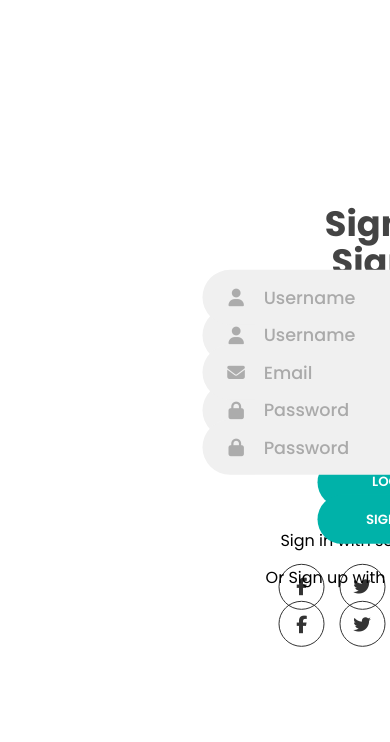
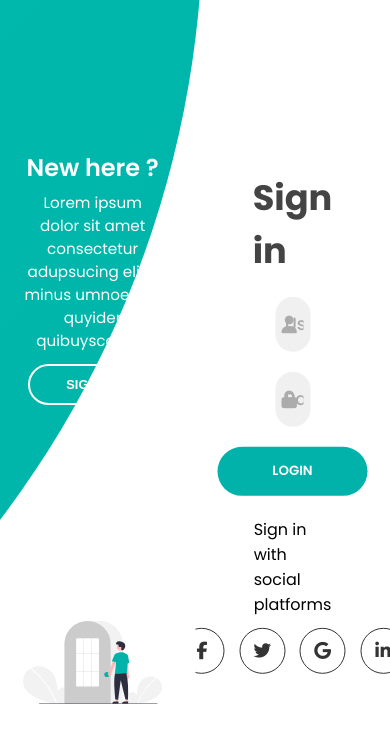
Before and after one commit to marceldantas/login-registration-form, a plain HTML site: page index.html in a window 390 px wide. Drawn offline with Linux system fonts and the light colour scheme.

Commit message:
responsive-form

```diff
--- /dev/null
+++ b/app.js
@@ -0,0 +1,7 @@
+const sign_in_btn = document.querySelector("#sign-in-btn");
+const sign_up_btn = document.querySelector("#sign-up-btn");
+const container = document.querySelector(".container");
+
+sign_up_btn.addEventListener('click', () => {
+    container.classList.add("sign-up-mode")
+});
--- a/index.html
+++ b/index.html
@@ -80,8 +80,30 @@
             </div>
         </div>
 
-        <div class="panels-container"></div>
+        <div class="panels-container">
+            <div class="panel left-panel">
+                <div class="content">
+                    <h3>New here ?</h3>
+                    <p>Lorem ipsum dolor sit amet consectetur adupsucing elite, minus umnoerdur quyider quibuyscasmn</p>
+                    <button class="btn transparent" id="sign-up-btn">Sign up</button>
+                </div>
+
+                <img src="img/login.svg" class="image" alt="">
+            </div>
+
+            <div class="panel right-panel">
+                <div class="content">
+                    <h3>One of us ?</h3>
+                    <p>Lorem ipsum dolor sit amet consectetur adupsucing elite, minus umnoerdur quyider quibuyscasmn</p>
+                    <button class="btn transparent" id="sign-in-btn">Sign in</button>
+                </div>
+
+                <img src="img/signin.svg" class="image" alt="">
+            </div>
+        </div>
     </div>
+
+    <script src="app.js"></script>
 </body>
 
 </html>
--- a/style.css
+++ b/style.css
@@ -18,6 +18,19 @@ body, input{
     overflow: hidden;
 }
 
+.container:before{
+    content: '';
+    position: absolute;
+    width: 2000px;
+    height: 2000px;
+    border-radius: 50%;
+    background: linear-gradient(-45deg, rgb(0, 178, 169), rgb(0, 199, 177));
+    top: -10%;
+    right: 48%;
+    transform: translateY(-50%);
+    z-index: 6;
+}
+
 .forms-container{
     position: absolute;
     width: 100%;
@@ -34,6 +47,7 @@ body, input{
     width: 50%;
     display: grid;
     grid-template-columns: 1fr;
+    z-index: 5;
 }
 
 form{
@@ -41,8 +55,19 @@ form{
     align-items: center;
     justify-content: center;
     flex-direction: column;
+    padding: 0 5rem;
+    overflow: hidden;
     grid-column: 1 / 2;
     grid-row: 1 / 2;
+}
+
+form.sign-in-form{
+    z-index: 2;
+}
+
+form.sign-up-form{
+    z-index: 1;
+    opacity: 0;
 }
 
 .title{
@@ -133,3 +158,65 @@ form{
     color: rgb(0, 199, 177); /* (BEEP CLARO) #00C7B1 */
     border-color: rgb(0, 199, 177); /* #00C7B1 */
 }
+
+.panels-container{
+    position: absolute;
+    width: 100%;
+    height: 100%;
+    top: 0;
+    left: 0;
+    display: grid;
+    grid-template-columns: repeat(2, 1fr);
+}
+
+.panel{
+    display: flex;
+    flex-direction: column;
+    align-items: flex-end;
+    justify-content: space-around;
+    text-align: center;
+    z-index: 7;
+}
+
+.left-panel{
+    pointer-events: all;
+    padding: 3rem 17% 2rem 12%;
+}
+
+.right-panel{
+    pointer-events: none;
+    padding: 3rem 12% 2rem 17%;
+}
+
+.panel .content{
+    color: white;
+}
+
+.panel h3{
+    font-weight: 600;
+    line-height: 1;
+    font-size: 1.5rem;
+}
+
+.panel p{
+    font-size: 0.95rem;
+    padding: 0.7rem 0;
+}
+
+.btn.transparent{
+    margin: 0;
+    background: none;
+    border: 2px solid white;
+    width: 130px;
+    height: 41px;
+    font-weight: 600;
+    font-size: 0.8rem;
+}
+
+.image{
+    width: 100%;
+}
+
+.right-panel .content, .right-panel .image{
+    transform: translateX(800px);
+}
```
